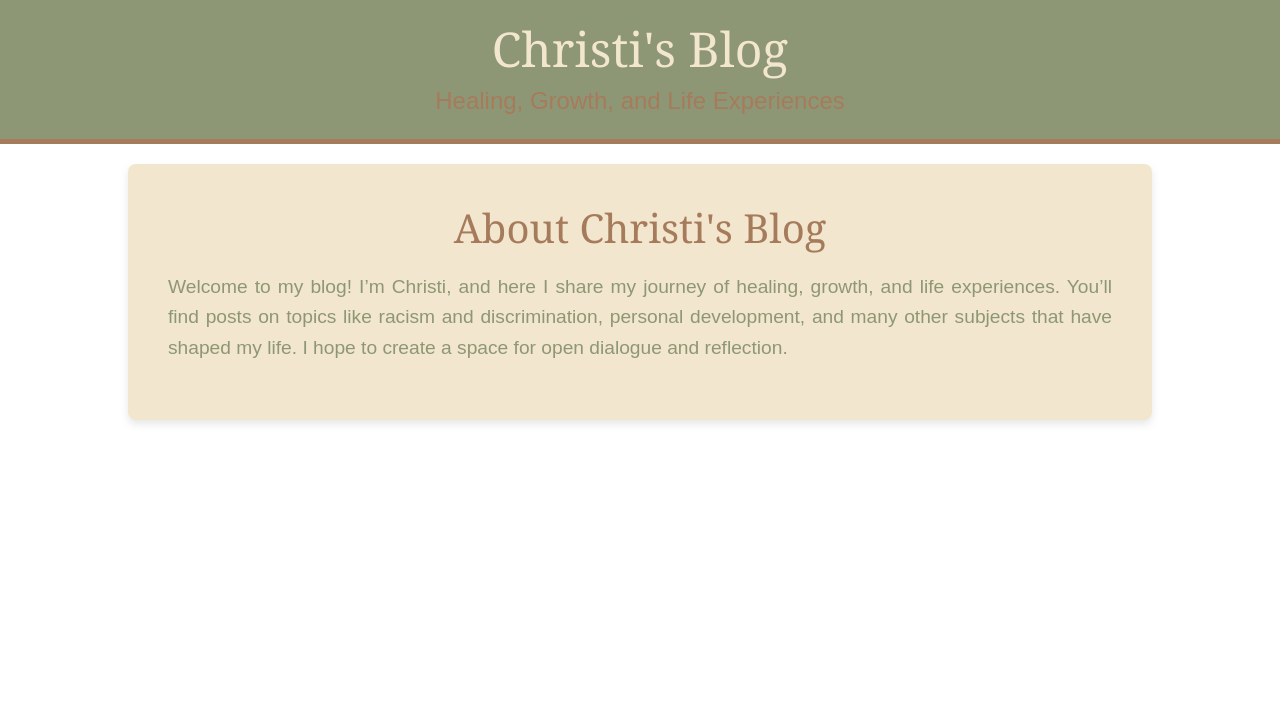
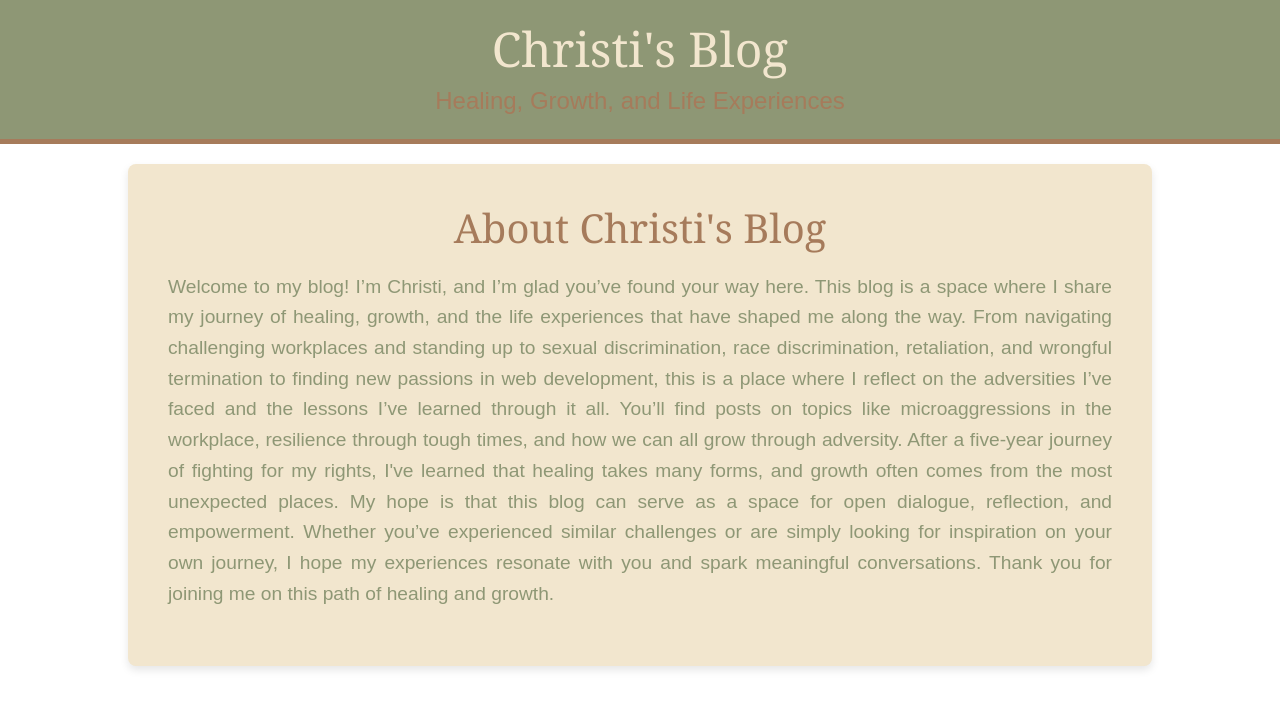
Before and after one commit to ChristiHarlow/christisblog, a React (Create React App) app: page / in a window 1280 px wide. Shown: the top 708 px of the page. Built offline with nearby package versions, Linux system fonts and the light colour scheme; a web font is replaced by a local one.

Commit message:
Update About.js

```diff
--- a/src/components/About.js
+++ b/src/components/About.js
@@ -6,11 +6,21 @@ function About() {
     <div className="about-container">
       <h1 className="about-title">About Christi's Blog</h1>
       <p className="about-content">
-        Welcome to my blog! I’m Christi, and here I share my journey of healing,
-        growth, and life experiences. You’ll find posts on topics like racism and
-        discrimination, personal development, and many other subjects that have shaped
-        my life. I hope to create a space for open dialogue and reflection.
-      </p>
+  Welcome to my blog! I’m Christi, and I’m glad you’ve found your way here.
+  This blog is a space where I share my journey of healing, growth, and the life experiences that have shaped me along the way.
+  From navigating challenging workplaces and standing up to sexual discrimination, race discrimination, retaliation, and wrongful termination to finding new passions in web development,
+  this is a place where I reflect on the adversities I’ve faced and the lessons I’ve learned through it all.
+
+  You’ll find posts on topics like microaggressions in the workplace, resilience through tough times,
+  and how we can all grow through adversity. After a five-year journey of fighting for my rights,
+  I've learned that healing takes many forms, and growth often comes from the most unexpected places.
+
+  My hope is that this blog can serve as a space for open dialogue, reflection, and empowerment.
+  Whether you’ve experienced similar challenges or are simply looking for inspiration on your own journey,
+  I hope my experiences resonate with you and spark meaningful conversations.
+  Thank you for joining me on this path of healing and growth.
+</p>
+
     </div>
   );
 }
```
